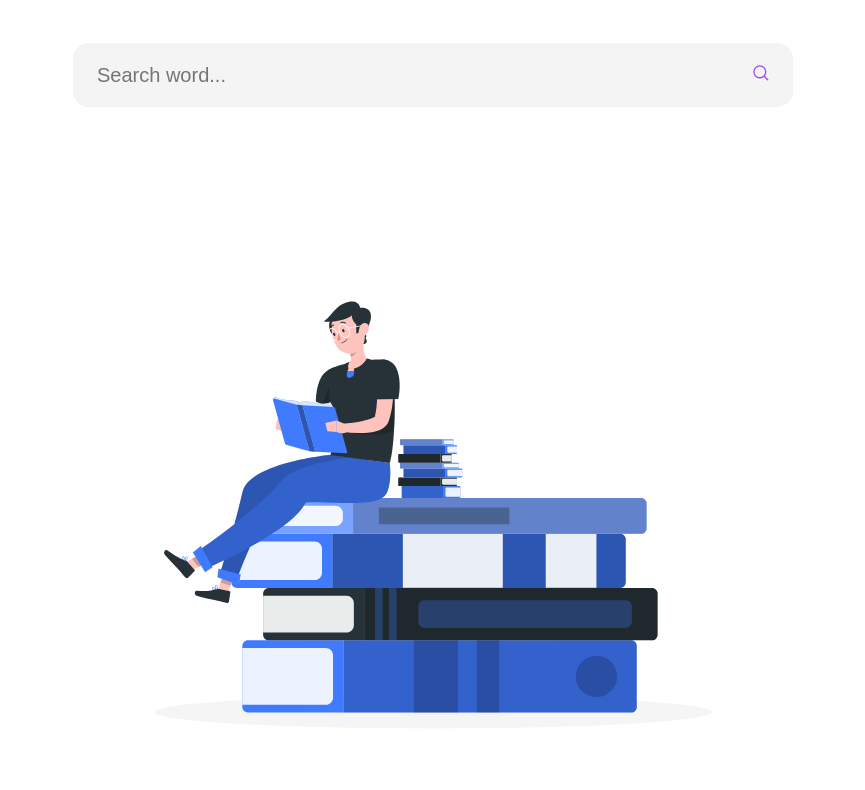
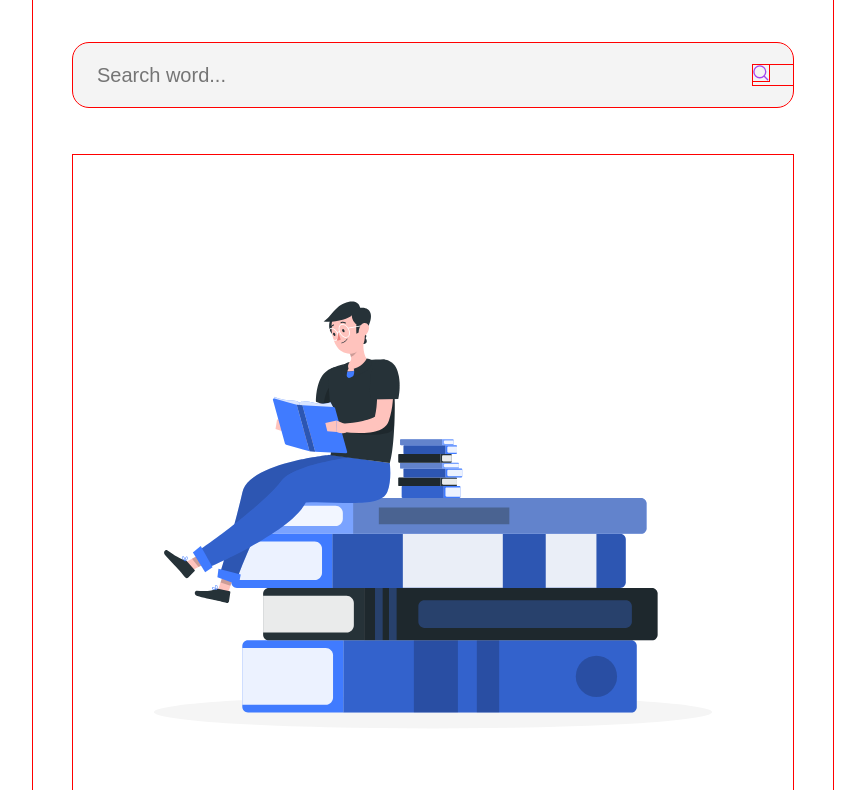
Before and after one commit to shahroz769/dictionary-web-app, a plain HTML site: page index.html in a window 1280 px wide. Shown: the part 106-896 px from the top of the page, without its empty margins (207-1072 px from the left). Drawn offline with nearby package versions, Linux system fonts and the light colour scheme.

Commit message:
Fixed horizontal scrolling

```diff
--- a/styles.css
+++ b/styles.css
@@ -37,6 +37,10 @@
     box-sizing: border-box;
     font-weight: 400;
     -webkit-tap-highlight-color: transparent;
+    outline: 1px solid red;
+    max-width: 800px;
+    margin: 0 auto;
+
 }
 
 body {
@@ -48,6 +52,8 @@ body {
 
 #allcontent {
     display: none;
+    max-width: 800px;
+    margin: 0 auto;
 }
 
 #default {
@@ -95,6 +101,7 @@ body {
 
 .content {
     padding: 0 5%;
+    max-width: 800px;
 }
 
 h1 {
```
